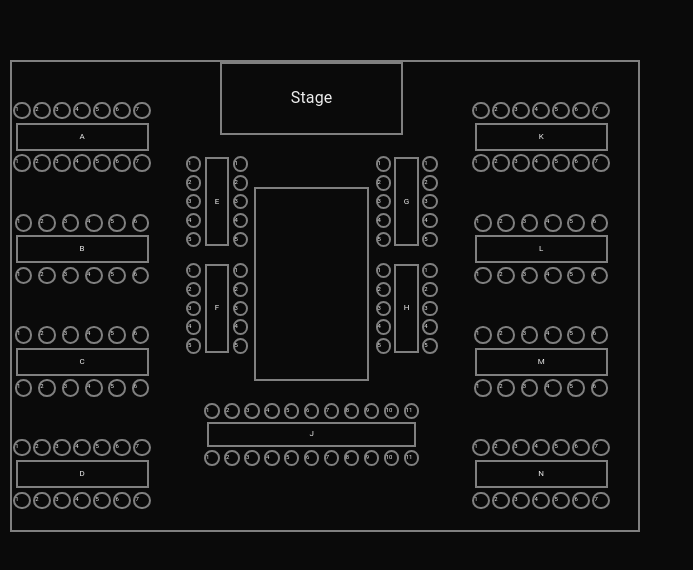
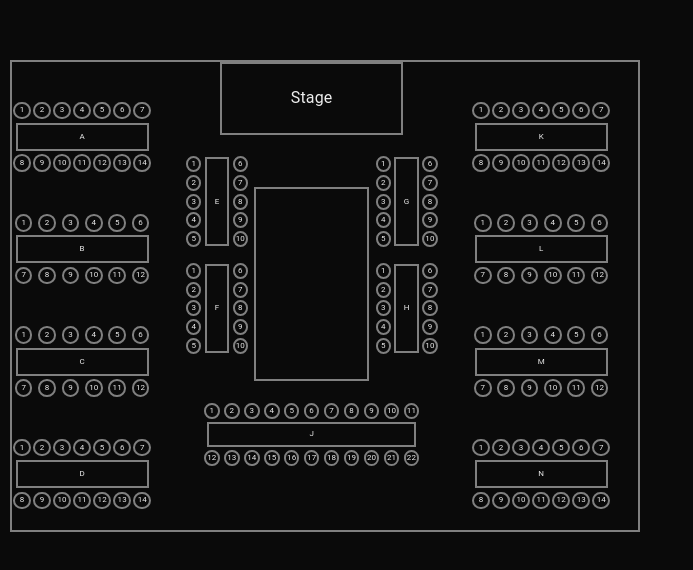
Before and after one commit to kanyx96/wedding_room_layout, a Next.js app: page / in a window 1280 px wide. Shown: the part 104-674 px from the top of the page, without its empty margins (0-693 px from the left). Built offline with nearby package versions, Linux system fonts and the light colour scheme.

Commit message:
Update table.tsx

```diff
--- a/src/components/table.tsx
+++ b/src/components/table.tsx
@@ -41,6 +41,8 @@ export function Horizontal_Table({
               borderRadius: "50%",
               borderWidth: 2,
               borderColor: "gray",
+              alignContent: "center",
+              justifyItems: "center",
               backgroundColor:
                 seat_selected === identifier + (value + 1) ? "red" : null,
             }}
@@ -49,8 +51,8 @@ export function Horizontal_Table({
               set_table_selected(null);
             }}
           >
-            <Typography variant="body1" sx={{ fontSize: "20%" }}>
-              {index + 1}
+            <Typography variant="body1" sx={{ fontSize: "50%" }}>
+              {value + 1}
             </Typography>
           </Box>
         </Grid>
@@ -102,6 +104,8 @@ export function Horizontal_Table({
               borderRadius: "50%",
               borderWidth: 2,
               borderColor: "gray",
+              alignContent: "center",
+              justifyItems: "center",
               backgroundColor:
                 seat_selected === identifier + (value + 1) ? "red" : null,
             }}
@@ -110,8 +114,8 @@ export function Horizontal_Table({
               set_table_selected(null);
             }}
           >
-            <Typography variant="body1" sx={{ fontSize: "20%" }}>
-              {index + 1}
+            <Typography variant="body1" sx={{ fontSize: "50%" }}>
+              {value + 1}
             </Typography>
           </Box>
         </Grid>
@@ -158,6 +162,8 @@ export function Verticle_Table({
               borderRadius: "50%",
               borderWidth: 2,
               borderColor: "gray",
+              alignContent: "center",
+              justifyItems: "center",
               backgroundColor:
                 seat_selected === identifier + (value + 1) ? "red" : null,
             }}
@@ -166,8 +172,8 @@ export function Verticle_Table({
               set_table_selected(null);
             }}
           >
-            <Typography variant="body1" sx={{ fontSize: "20%" }}>
-              {index + 1}
+            <Typography variant="body1" sx={{ fontSize: "50%" }}>
+              {value + 1}
             </Typography>
           </Box>
         ))}
@@ -219,6 +225,8 @@ export function Verticle_Table({
               borderRadius: "50%",
               borderWidth: 2,
               borderColor: "gray",
+              alignContent: "center",
+              justifyItems: "center",
               backgroundColor:
                 seat_selected === identifier + (value + 1) ? "red" : null,
             }}
@@ -227,8 +235,8 @@ export function Verticle_Table({
               set_table_selected(null);
             }}
           >
-            <Typography variant="body1" sx={{ fontSize: "20%" }}>
-              {index + 1}
+            <Typography variant="body1" sx={{ fontSize: "50%" }}>
+              {value + 1}
             </Typography>
           </Box>
         ))}
```
